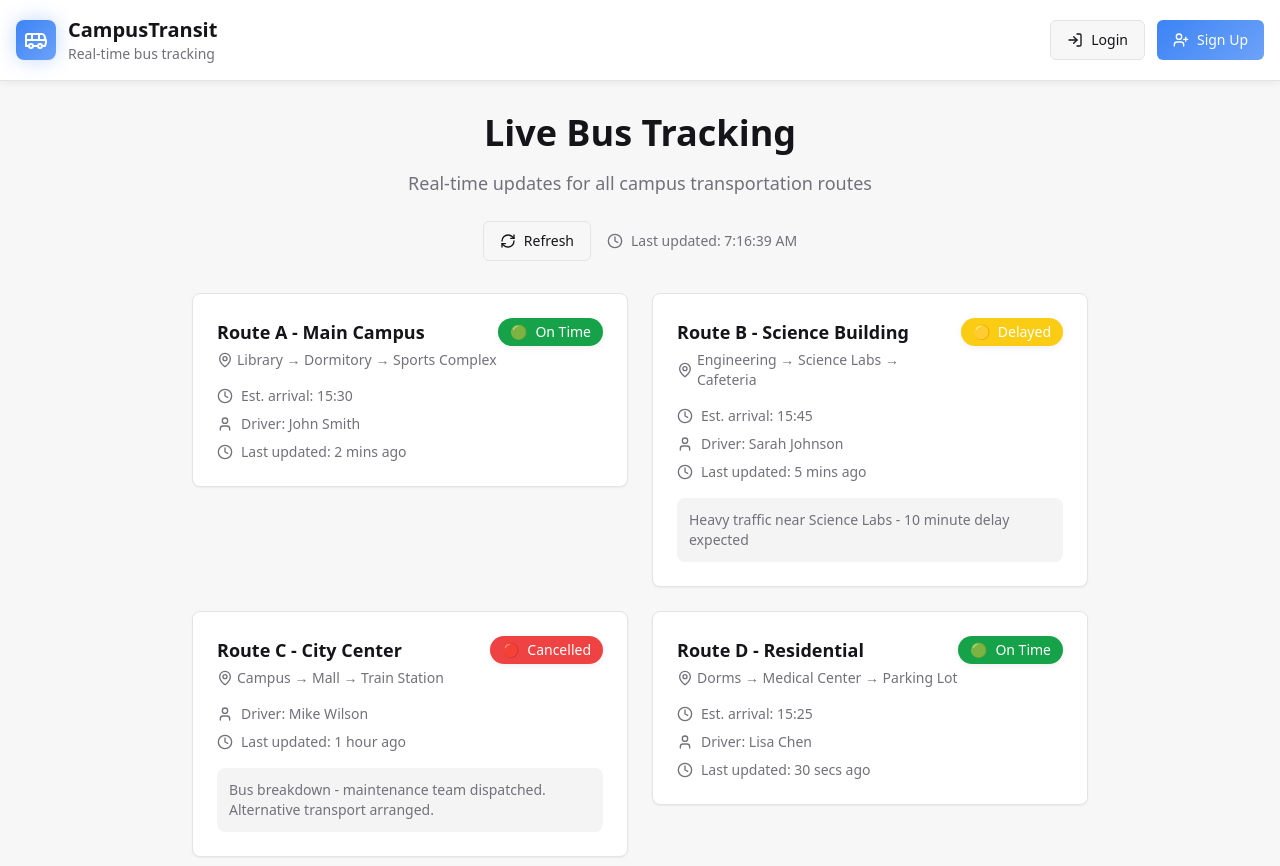
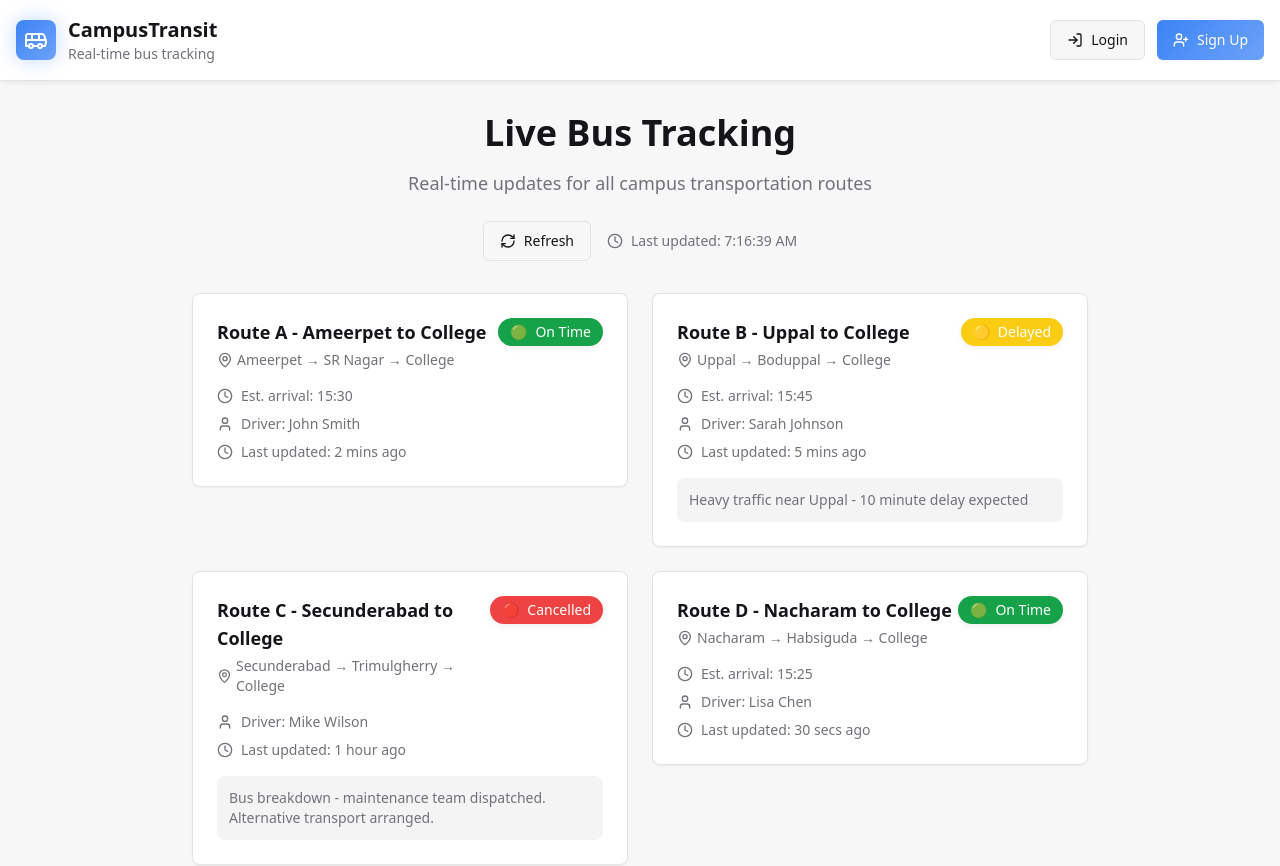
Before and after one commit to 1608-22-737-055/campus-transit-alert, a React (Vite) app: page / in a window 1280 px wide. Shown: the top 866 px of the page. Built offline with nearby package versions, Linux system fonts and the light colour scheme.

Commit message:
Update route details.
Change route details to include specific locations.

```diff
--- a/src/pages/Index.tsx
+++ b/src/pages/Index.tsx
@@ -9,8 +9,8 @@ import { Button } from "@/components/ui/button";
 const mockRoutes = [
   {
     id: 1,
-    routeName: "Route A - Main Campus",
-    destination: "Library → Dormitory → Sports Complex",
+    routeName: "Route A - Ameerpet to College",
+    destination: "Ameerpet → SR Nagar → College",
     status: "on-time" as const,
     lastUpdate: "2 mins ago",
     driver: "John Smith",
@@ -19,18 +19,18 @@ const mockRoutes = [
   },
   {
     id: 2,
-    routeName: "Route B - Science Building",
-    destination: "Engineering → Science Labs → Cafeteria",
+    routeName: "Route B - Uppal to College",
+    destination: "Uppal → Boduppal → College",
     status: "delayed" as const,
     lastUpdate: "5 mins ago",
     driver: "Sarah Johnson",
     estimatedTime: "15:45",
-    message: "Heavy traffic near Science Labs - 10 minute delay expected"
+    message: "Heavy traffic near Uppal - 10 minute delay expected"
   },
   {
     id: 3,
-    routeName: "Route C - City Center",
-    destination: "Campus → Mall → Train Station",
+    routeName: "Route C - Secunderabad to College",
+    destination: "Secunderabad → Trimulgherry → College",
     status: "cancelled" as const,
     lastUpdate: "1 hour ago",
     driver: "Mike Wilson",
@@ -39,8 +39,8 @@ const mockRoutes = [
   },
   {
     id: 4,
-    routeName: "Route D - Residential",
-    destination: "Dorms → Medical Center → Parking Lot",
+    routeName: "Route D - Nacharam to College",
+    destination: "Nacharam → Habsiguda → College",
     status: "on-time" as const,
     lastUpdate: "30 secs ago",
     driver: "Lisa Chen",
```
